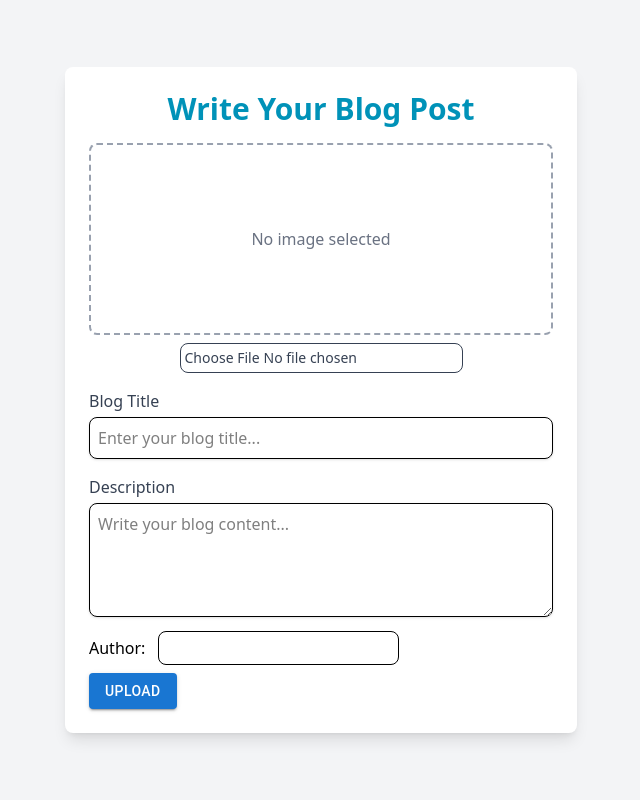
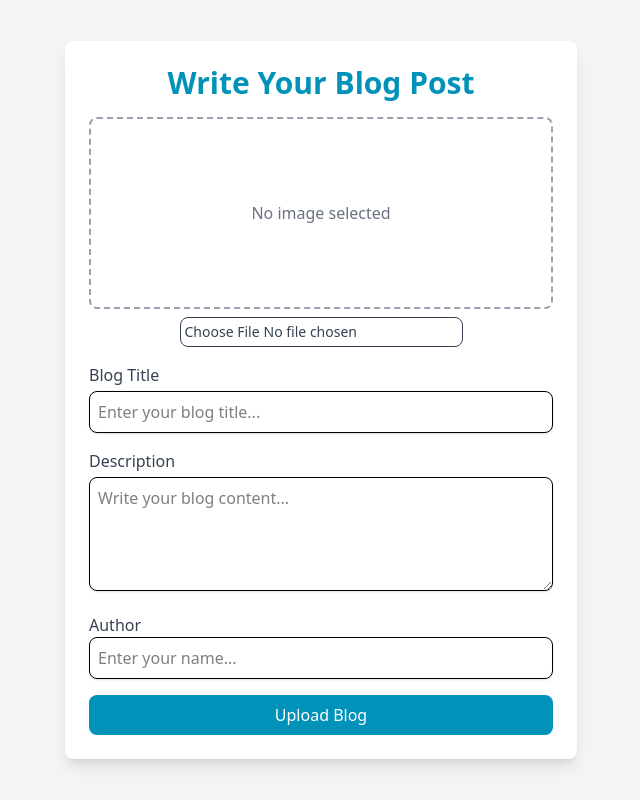
Before and after one commit to Suman9709/BlogApp, a React (Vite) app in the folder FrontEnd/blog/: page /writer in a window 1280 px wide. Shown: the whole page, without its empty margins (319-959 px from the left). Built offline with nearby package versions, Linux system fonts and the light colour scheme; sample sign-in values are in the browser's storage.

Commit message:
implemented create blog all are working

```diff
--- a/FrontEnd/blog/src/Components/Writer.jsx
+++ b/FrontEnd/blog/src/Components/Writer.jsx
@@ -1,5 +1,4 @@
 import React, { useState, useEffect } from 'react';
-import AllButton from './AllButton';
 import { useNavigate } from 'react-router-dom';
 import axios from 'axios';
 
@@ -27,7 +26,6 @@ const Writer = () => {
   };
 
   const handleUpload = async () => {
-
     if (!title || !description || !author || !image) {
       alert("Fill all fields and upload an image");
       return;
@@ -50,7 +48,6 @@ const Writer = () => {
     try {
       const response = await axios.post("http://localhost:5000/api/blogs/createblog", formData, {
         headers: {
-
           "Authorization": `Bearer ${token}`,
         },
       });
@@ -118,17 +115,26 @@ const Writer = () => {
             rows='4'
             placeholder='Write your blog content...'
           />
-          <label htmlFor="author">Author: </label>
+        </div>
+
+        <div className='mt-4'>
+          <label htmlFor="author" className='block text-gray-700 font-medium'>Author</label>
           <input
             type="text"
             id='author'
             value={author}
             onChange={(e) => setAuthor(e.target.value)}
-            className='border-1 rounded-lg p-1 m-2'
+            className='w-full p-2 border rounded-lg shadow-sm focus:ring-cyan-500 focus:border-cyan-500'
+            placeholder='Enter your name...'
           />
         </div>
 
-        <AllButton variant="contained" name="Upload" onClick={handleUpload} />
+        <button
+          onClick={handleUpload}
+          className='w-full mt-4 bg-cyan-600 text-white py-2 px-4 rounded-lg hover:bg-cyan-700 transition duration-300'
+        >
+          Upload Blog
+        </button>
       </div>
     </div>
   );
```
Also changed, not shown: 1 other file (tests, documents, lock files or other folders).
